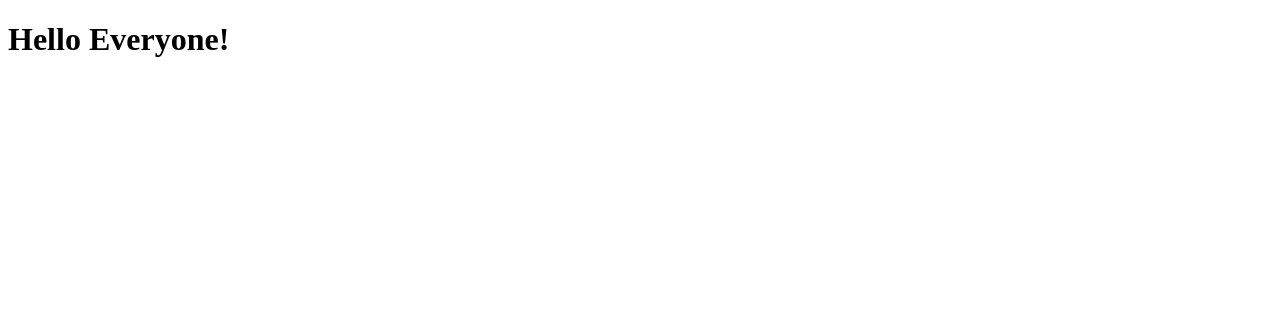
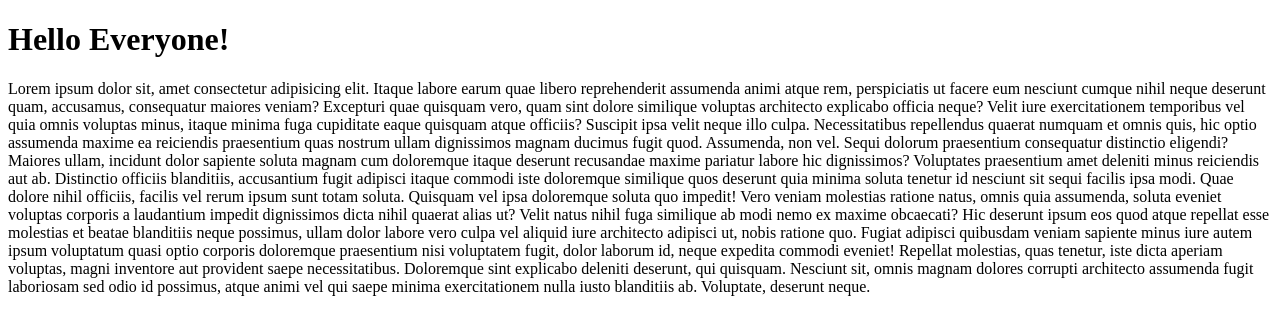
Before and after one commit to bethpresten/deploy-test, a plain HTML site: page index.html in a window 1280 px wide. Drawn offline with Linux system fonts and the light colour scheme.

Commit message:
added lorem paragraph

```diff
--- a/index.html
+++ b/index.html
@@ -2,20 +2,59 @@
 <!--[if lt IE 7]>      <html class="no-js lt-ie9 lt-ie8 lt-ie7"> <![endif]-->
 <!--[if IE 7]>         <html class="no-js lt-ie9 lt-ie8"> <![endif]-->
 <!--[if IE 8]>         <html class="no-js lt-ie9"> <![endif]-->
-<!--[if gt IE 8]><!--> <html class="no-js"> <!--<![endif]-->
+<!--[if gt IE 8]><!-->
+<html class="no-js">
+  <!--<![endif]-->
   <head>
-        <meta charset="utf-8">
-        <meta http-equiv="X-UA-Compatible" content="IE=edge">
+    <meta charset="utf-8" />
+    <meta http-equiv="X-UA-Compatible" content="IE=edge" />
     <title></title>
-        <meta name="description" content="">
-        <meta name="viewport" content="width=device-width, initial-scale=1">
-        <link rel="stylesheet" href="">
+    <meta name="description" content="" />
+    <meta name="viewport" content="width=device-width, initial-scale=1" />
+    <link rel="stylesheet" href="" />
   </head>
   <body>
     <h1>Hello Everyone!</h1>
     <!--[if lt IE 7]>
-            <p class="browsehappy">You are using an <strong>outdated</strong> browser. Please <a href="#">upgrade your browser</a> to improve your experience.</p>
+      <p class="browsehappy">
+        You are using an <strong>outdated</strong> browser. Please
+        <a href="#">upgrade your browser</a> to improve your experience.
+      </p>
     <![endif]-->
+    <p>
+      Lorem ipsum dolor sit, amet consectetur adipisicing elit. Itaque labore
+      earum quae libero reprehenderit assumenda animi atque rem, perspiciatis ut
+      facere eum nesciunt cumque nihil neque deserunt quam, accusamus,
+      consequatur maiores veniam? Excepturi quae quisquam vero, quam sint dolore
+      similique voluptas architecto explicabo officia neque? Velit iure
+      exercitationem temporibus vel quia omnis voluptas minus, itaque minima
+      fuga cupiditate eaque quisquam atque officiis? Suscipit ipsa velit neque
+      illo culpa. Necessitatibus repellendus quaerat numquam et omnis quis, hic
+      optio assumenda maxime ea reiciendis praesentium quas nostrum ullam
+      dignissimos magnam ducimus fugit quod. Assumenda, non vel. Sequi dolorum
+      praesentium consequatur distinctio eligendi? Maiores ullam, incidunt dolor
+      sapiente soluta magnam cum doloremque itaque deserunt recusandae maxime
+      pariatur labore hic dignissimos? Voluptates praesentium amet deleniti
+      minus reiciendis aut ab. Distinctio officiis blanditiis, accusantium fugit
+      adipisci itaque commodi iste doloremque similique quos deserunt quia
+      minima soluta tenetur id nesciunt sit sequi facilis ipsa modi. Quae dolore
+      nihil officiis, facilis vel rerum ipsum sunt totam soluta. Quisquam vel
+      ipsa doloremque soluta quo impedit! Vero veniam molestias ratione natus,
+      omnis quia assumenda, soluta eveniet voluptas corporis a laudantium
+      impedit dignissimos dicta nihil quaerat alias ut? Velit natus nihil fuga
+      similique ab modi nemo ex maxime obcaecati? Hic deserunt ipsum eos quod
+      atque repellat esse molestias et beatae blanditiis neque possimus, ullam
+      dolor labore vero culpa vel aliquid iure architecto adipisci ut, nobis
+      ratione quo. Fugiat adipisci quibusdam veniam sapiente minus iure autem
+      ipsum voluptatum quasi optio corporis doloremque praesentium nisi
+      voluptatem fugit, dolor laborum id, neque expedita commodi eveniet!
+      Repellat molestias, quas tenetur, iste dicta aperiam voluptas, magni
+      inventore aut provident saepe necessitatibus. Doloremque sint explicabo
+      deleniti deserunt, qui quisquam. Nesciunt sit, omnis magnam dolores
+      corrupti architecto assumenda fugit laboriosam sed odio id possimus, atque
+      animi vel qui saepe minima exercitationem nulla iusto blanditiis ab.
+      Voluptate, deserunt neque.
+    </p>
 
     <script src="" async defer></script>
   </body>
```
Lines whose indentation alone changed are shown as unchanged.
